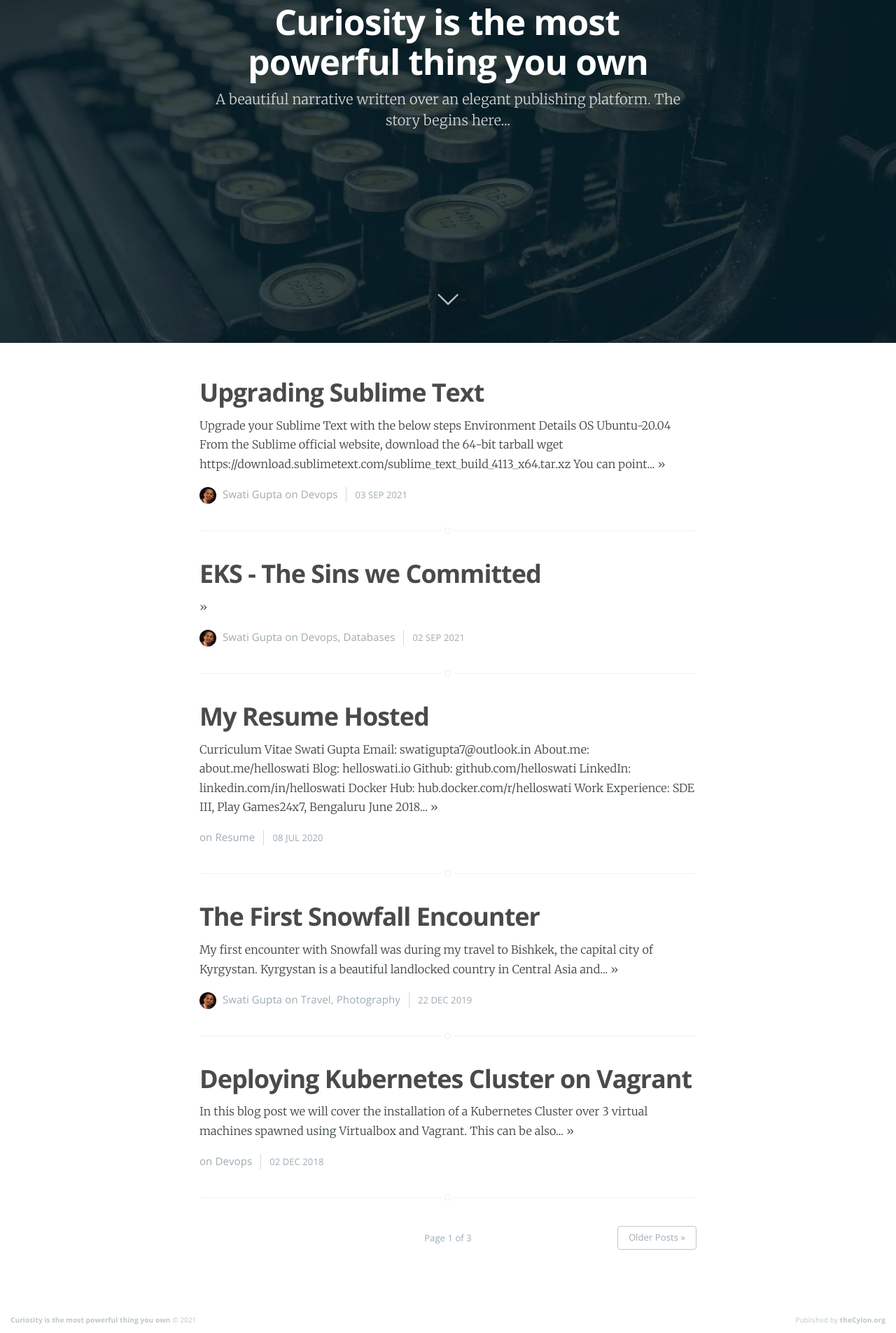
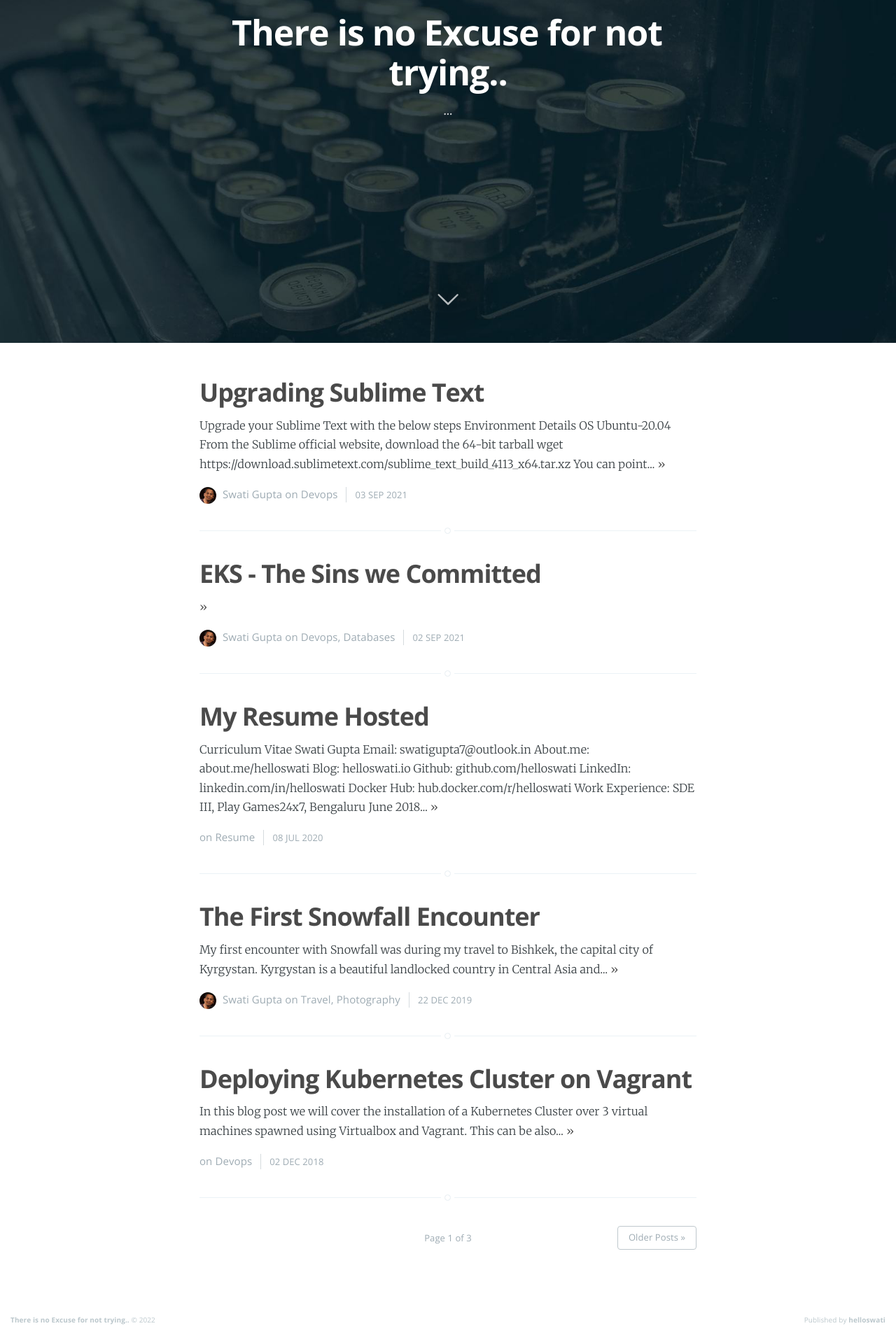
Before and after one commit to helloswati/helloswati.github.io, a plain HTML site: page index.html in a window 1280 px wide. Shown: the part 310-2215 px from the top of the page at 70% size. Drawn offline with nearby package versions, Linux system fonts and the light colour scheme.

Commit message:
modified file

```diff
--- a/index.html
+++ b/index.html
@@ -6,8 +6,8 @@
     <meta http-equiv="X-UA-Compatible" content="IE=edge" />
 
     <!-- Page Meta -->
-    <title>cylon</title>
-    <meta name="description" content="A beautiful narrative written over an elegant publishing platform. The story begins here..." />
+    <title>Swati Gupta</title>
+    <meta name="description" content="..." />
 
     <!-- Mobile Meta -->
     <meta name="HandheldFriendly" content="True" />
@@ -30,16 +30,16 @@
     <meta name="referrer" content="origin" />
     <link rel="next" href="/page2/" />
 
-    <meta property="og:site_name" content="Curiosity is the most powerful thing you own" />
+    <meta property="og:site_name" content="There is no Excuse for not trying.. " />
     <meta property="og:type" content="website" />
     <meta property="og:title" content="cylon" />
-    <meta property="og:description" content="A beautiful narrative written over an elegant publishing platform. The story begins here..." />
+    <meta property="og:description" content="..." />
     <meta property="og:url" content="http://localhost:4000//" />
     <meta property="og:image" content="/assets/images/cover1.jpg" />
 
     <meta name="twitter:card" content="summary_large_image" />
     <meta name="twitter:title" content="cylon" />
-    <meta name="twitter:description" content="A beautiful narrative written over an elegant publishing platform. The story begins here..." />
+    <meta name="twitter:description" content="..." />
     <meta name="twitter:url" content="http://localhost:4000//" />
     <meta name="twitter:image:src" content="/assets/images/cover1.jpg" />
 
@@ -47,16 +47,16 @@
 {
     "@context": "http://schema.org",
     "@type": "Website",
-    "publisher": "Curiosity is the most powerful thing you own",
+    "publisher": "There is no Excuse for not trying.. ",
     "name": "cylon",
     "url": "http://localhost:4000//",
     "image": "/assets/images/cover1.jpg",
-    "description": "A beautiful narrative written over an elegant publishing platform. The story begins here..."
+    "description": "..."
 }
     </script>
 
     <meta name="generator" content="Jekyll 3.0.0" />
-    <link rel="alternate" type="application/rss+xml" title="Curiosity is the most powerful thing you own" href="/feed.xml" />
+    <link rel="alternate" type="application/rss+xml" title="There is no Excuse for not trying.. " href="/feed.xml" />
 
 
 </head>
@@ -102,8 +102,8 @@
     </nav>
     <div class="vertical">
         <div class="main-header-content inner">
-            <h1 class="page-title">Curiosity is the most powerful thing you own</h1>
-            <h2 class="page-description">A beautiful narrative written over an elegant publishing platform. The story begins here...</h2>
+            <h1 class="page-title">There is no Excuse for not trying.. </h1>
+            <h2 class="page-description">...</h2>
         </div>
     </div>
     <a class="scroll-down icon-arrow-left" href="#content" data-offset="-45"><span class="hidden">Scroll Down</span></a>
@@ -348,8 +348,8 @@
 
         <!-- The tiny footer at the very bottom -->
         <footer class="site-footer clearfix">
-          <section class="copyright"><a href="/">Curiosity is the most powerful thing you own</a> &copy; 2021</section>
-          <section class="poweredby">Published by <a href="https://thecylon.org">theCylon.org</a></section>
+          <section class="copyright"><a href="/">There is no Excuse for not trying.. </a> &copy; 2022</section>
+          <section class="poweredby">Published by <a href="https://helloswati.github.io">helloswati</a></section>
         </footer>
     </div>
     <!-- highlight.js -->
```
